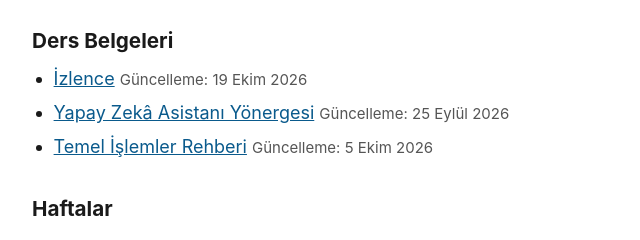
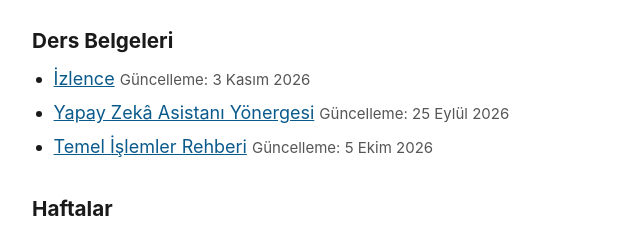
Before and after one commit to eozyerden/4170109-matematik, a plain HTML site: page index.html in a window 1280 px wide. Shown: the part 214-454 px from the top of the page, 288-928 px from the left. Drawn offline with Linux system fonts and the light colour scheme.

Commit message:
Izlence guncellendi

```diff
--- a/index.html
+++ b/index.html
@@ -94,7 +94,7 @@
   <h2>Ders Belgeleri</h2>
   <!-- BELGELER:BASLA -->
   <ul>
-    <li><a href="izlence.pdf">İzlence</a> <small style="color: var(--muted)">Güncelleme: 19 Ekim 2026</small></li>
+    <li><a href="izlence.pdf">İzlence</a> <small style="color: var(--muted)">Güncelleme: 3 Kasım 2026</small></li>
     <li><a href="yapay-zeka-asistani.pdf">Yapay Zekâ Asistanı Yönergesi</a> <small style="color: var(--muted)">Güncelleme: 25 Eylül 2026</small></li>
     <li><a href="temel-islemler-rehberi.pdf">Temel İşlemler Rehberi</a> <small style="color: var(--muted)">Güncelleme: 5 Ekim 2026</small></li>
   </ul>
```
Also changed, not shown: 1 other file.
